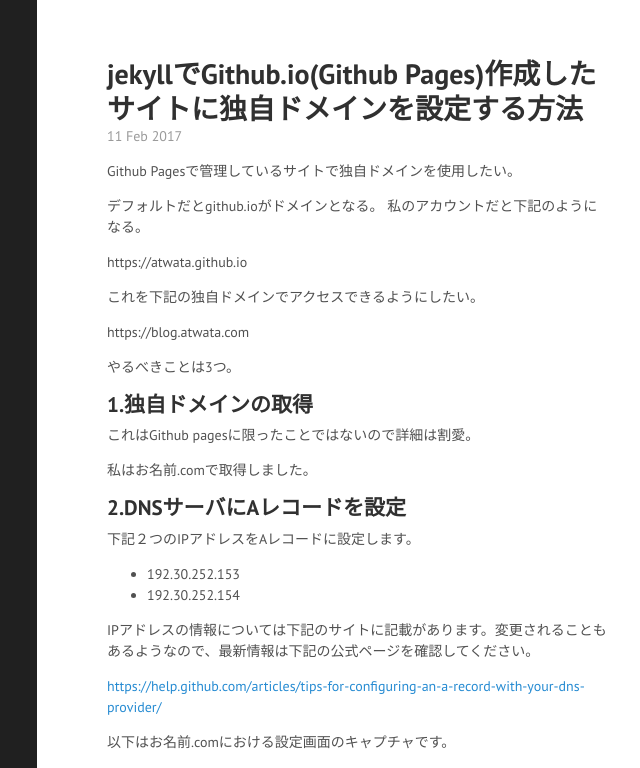
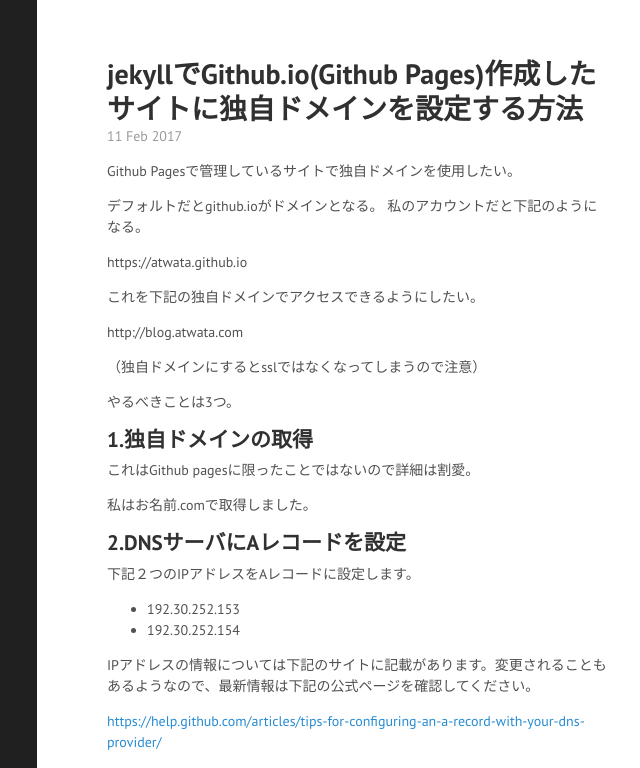
Before and after one commit to atwata/atwata.github.io, a Jekyll site: the page built from _posts/2017-02-11-github-pages-domain.md, in a window 1280 px wide and 1400 px high. Shown: the top 768 px of the window, without its empty margins (215-855 px from the left). Built offline with Jekyll 4.4.1, drawn with Linux system fonts in a browser that asks for light colours.

Commit message:
update github-pages-domain

```diff
--- a/_posts/2017-02-11-github-pages-domain.md
+++ b/_posts/2017-02-11-github-pages-domain.md
@@ -14,7 +14,9 @@ https://atwata.github.io
 
 これを下記の独自ドメインでアクセスできるようにしたい。
 
-https://blog.atwata.com
+http://blog.atwata.com
+
+（独自ドメインにするとsslではなくなってしまうので注意）
 
 やるべきことは3つ。
 
@@ -41,7 +43,7 @@ IPアドレスの情報については下記のサイトに記載があります
 
 ドメインNavi > DNS関連機能の設定 > DNSレコード設定を利用する
 
-![20170211 domain1]({{site.baseurl}}/images/20170211 domain1.png)
+![20170211 domain1]({{site.baseurl}}/images/20170211_domain1.png)
 
 Aレコードが追加されている状態
 
--- a/public/css/poole.css
+++ b/public/css/poole.css
@@ -232,6 +232,7 @@ img {
   max-width: 100%;
   margin: 0 0 1rem;
   border-radius: 5px;
+  border:solid 1px #e6e6e6;
 }
 
 /* Tables */
```
